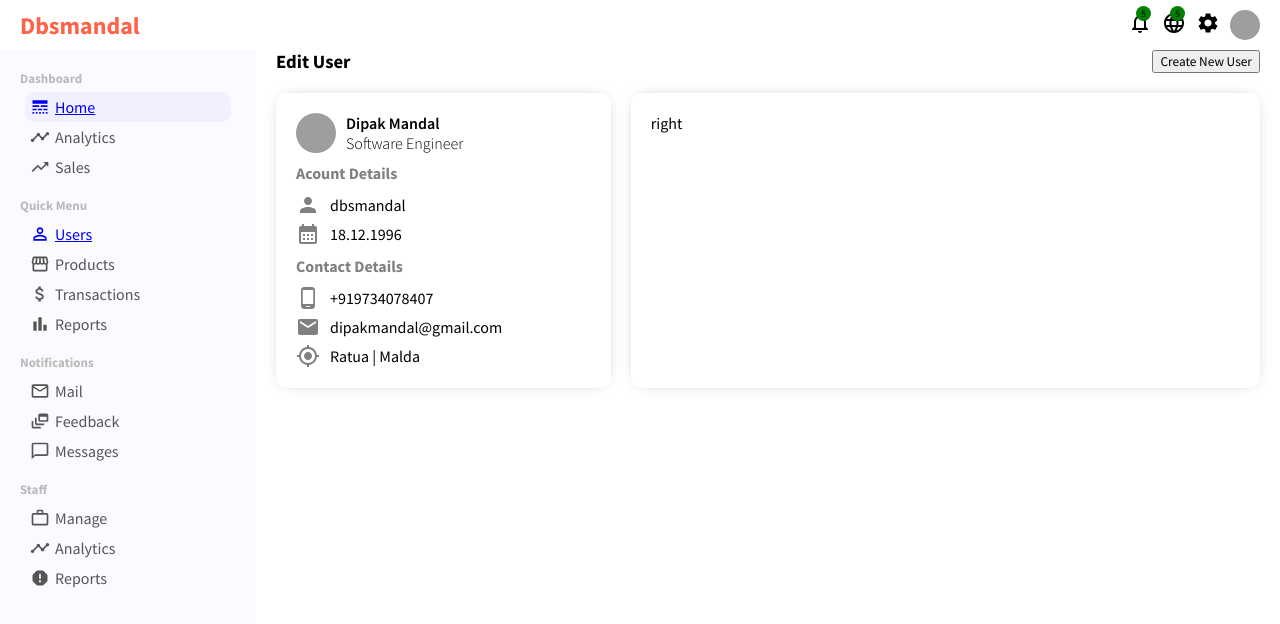
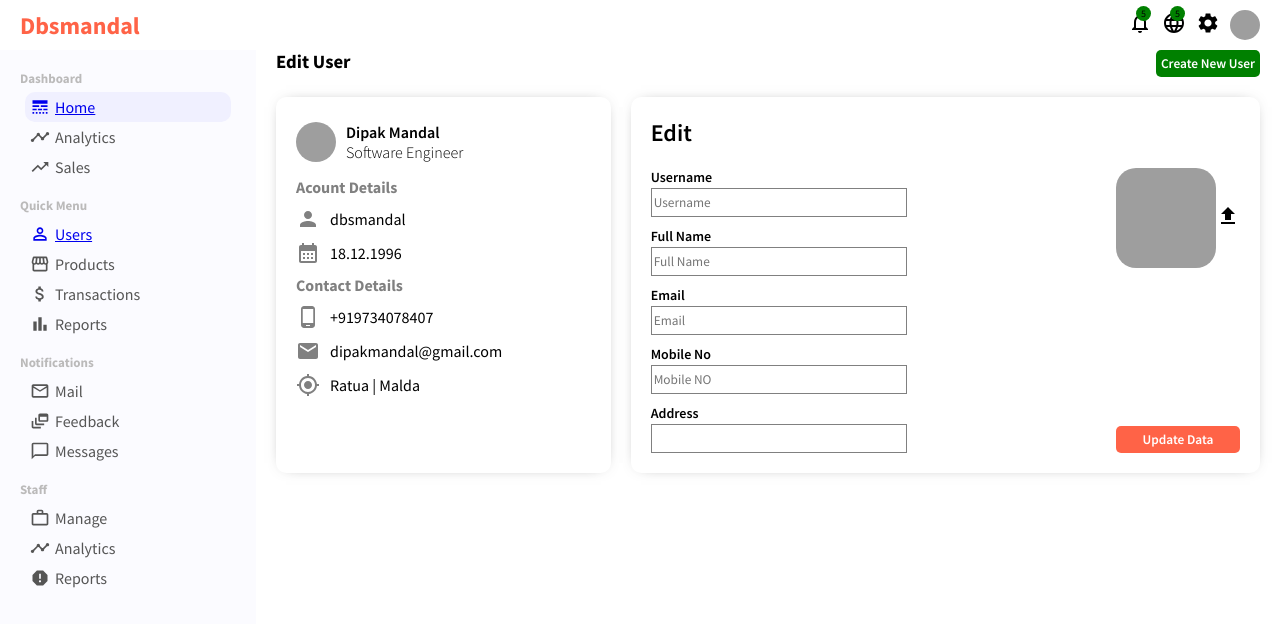
Before and after one commit to dbsmandal/React_Admin_Dashboard, a React (Create React App) app: page /user/1 in a window 1280 px wide. Shown: the top 624 px of the page. Built offline with nearby package versions, Linux system fonts and the light colour scheme; grey boxes are pictures that could not be loaded.

Commit message:
single User page UI done

```diff
--- a/src/Pages/SingleUser/SingleUser.js
+++ b/src/Pages/SingleUser/SingleUser.js
@@ -5,12 +5,17 @@ import CalendarMonthIcon from '@mui/icons-material/CalendarMonth';
 import PhoneAndroidIcon from '@mui/icons-material/PhoneAndroid';
 import EmailIcon from '@mui/icons-material/Email';
 import GpsFixedIcon from '@mui/icons-material/GpsFixed';
+import UploadIcon from '@mui/icons-material/Upload';
+import { Link } from 'react-router-dom';
 const SingleUser = () => {
   return (
     <>
       <div className='singleuser'>
         <h3 className='heading' >Edit User</h3>
+        <Link to="/newUser">
         <button className='create_btn'>Create New User</button>
+        </Link>
+
       </div>
       <div className="user_container">
         <div className="user_container_left">
@@ -29,13 +34,13 @@ const SingleUser = () => {
             <span className='acountDetails_title'>Acount Details</span>
             <div className="acountDetails_info">
               <span className='acountDetails_info_icons'>
-                <PersonIcon className='icons'/>
+                <PersonIcon className='icons' />
                 <span className="acountDetails_info_icons_data">
                   dbsmandal
                 </span>
               </span>
               <span className='acountDetails_info_icons'>
-                <CalendarMonthIcon className='icons'/>
+                <CalendarMonthIcon className='icons' />
                 <span className="acountDetails_info_icons_data">
                   18.12.1996
                 </span>
@@ -52,12 +57,12 @@ const SingleUser = () => {
                 </span>
               </span>
               <span className='acountDetails_info_icons'>
-                <EmailIcon className='icons'/>
+                <EmailIcon className='icons' />
                 <span className="acountDetails_info_icons_data">
                   dipakmandal@gmail.com</span>
               </span>
               <span className='acountDetails_info_icons'>
-                <GpsFixedIcon className='icons'/>
+                <GpsFixedIcon className='icons' />
                 <span className="acountDetails_info_icons_data">
                   Ratua | Malda                </span>
               </span>
@@ -65,7 +70,36 @@ const SingleUser = () => {
           </div>
         </div>
         <div className="user_container_right">
-          right
+          <span className="rightTitle">Edit</span>
+            <form >
+            <div className="form_data">
+              <div className='form_data_left'>
+                <label >Username</label>
+                <input type="text" placeholder='Username' />
+                <label >Full Name</label>
+                <input type="text" placeholder='Full Name' />
+                <label >Email</label>
+                <input type="email" placeholder='Email' />
+                <label >Mobile No</label>
+                <input type="number" placeholder='Mobile NO' />
+                <label >Address</label>
+                <input type="text" />
+              </div>
+              <div className="form_data_right">
+              <div className="form_data_right_profile">
+                <img src="https://media.licdn.com/dms/image/D5603AQG1XhWaX9ZKrw/profile-displayphoto-shrink_800_800/0/1663572180327?e=1684972800&v=beta&t=GeOtUMnArN8aB3dFqFdMWllyLToqb2yc6eBtqzZq2OA" alt="" style={{ height: 100, width: 100, borderRadius: 20 }} />
+                <label htmlFor="uploadfile" style={{ cursor: 'pointer' }}  ><UploadIcon /></label>
+                <input type="file" id="uploadfile" style={{ display: 'none' }} />
+              </div>
+
+              <button className='updateBtn'>Update Data</button>
+
+            </div>
+            </div>
+
+            </form>
+
+
         </div>
       </div>
     </>
--- a/src/Pages/SingleUser/singleuser.css
+++ b/src/Pages/SingleUser/singleuser.css
@@ -1,77 +1,102 @@
-.singleuser{
+.singleuser {
     display: flex;
     justify-content: space-between;
     top: 10px;
     margin: 0px 20px;
 }
-.heading h3{
+
+.heading h3 {
     font-size: 24px;
 }
-.user_container{
+
+.create_btn{
+    border-radius: 5px;
+    border: none;
+    padding: 5px;
+    cursor: pointer;
+    background-color: green;
+    color: white;
+    font-weight: 600;
+
+
+}
+.user_container {
     display: flex;
     justify-content: space-between;
     margin: 20px 20px;
 
 }
 
-.user_container_left{
+.user_container_left {
     flex: 1;
     border-radius: 10px;
     padding: 20px;
     -webkit-box-shadow: 0px 0px 15px -10px rgba(0, 0, 0, 0.75);
     box-shadow: 0px 0px 15px -10px rgba(0, 0, 0, 0.75);
 }
-.user_container_left_profile{
+
+.user_container_left_profile {
     display: flex;
+    padding-top: 5px;
+    padding-bottom: 5px
 }
-.user_container_left_profile img{
+
+.user_container_left_profile img {
     height: 40px;
     width: 40px;
     border-radius: 50%;
     object-fit: cover;
 }
 
-.user_container_left_info{
+.user_container_left_info {
     display: flex;
     flex-direction: column;
     margin-left: 10px;
 }
+
 .user_container_left_username {
     font-weight: 600;
 }
-.user_container_left_profession{
+
+.user_container_left_profession {
     font-weight: 300;
 }
-.acountDetails{
+
+.acountDetails {
     display: flex;
     flex-direction: column;
     padding-top: 10px;
 
 }
-.acountDetails_title{
+
+.acountDetails_title {
     font-weight: bold;
     color: gray;
 }
 
-.acountDetails_info{
+.acountDetails_info {
     display: flex;
     flex-direction: column;
     margin-top: 10px;
-    gap: 5px;
+    gap: 10px;
 }
-.acountDetails_info_icons{
+
+.acountDetails_info_icons {
     display: flex;
     align-items: center;
 }
-.icons{
+
+.icons {
     color: gray;
 }
-.acountDetails_info_icons_data{
+
+.acountDetails_info_icons_data {
     padding-left: 10px;
 
 
 }
-.user_container_right{
+
+.user_container_right {
     flex: 2;
     padding: 20px;
     border-radius: 10px;
@@ -79,3 +104,60 @@
     box-shadow: 0px 0px 15px -10px rgba(0, 0, 0, 0.75);
     margin-left: 20px;
 }
+
+.rightTitle {
+    font-size: 24px;
+    font-weight: 600;
+}
+
+.form_data {
+    display: flex;
+    flex-direction: row;
+    justify-content: space-between;
+}
+.form_data{
+    display: flex;
+    justify-content: space-between;
+    flex-direction: row;
+}
+
+.form_data_left {
+    display: flex;
+    flex-direction: column;
+    margin-top: 10px;
+}
+
+.form_data_left label {
+    margin-top: 10px;
+    font-weight: 600;
+    margin-bottom: 2px;
+    font-size: 14px;
+}
+
+.form_data_left input {
+    border: none;
+    width: 250px;
+    height: 25px;
+    border: 1px solid gray;
+}
+
+.form_data_right {
+    display: flex;
+    flex-direction: column;
+    margin-top: 20px;
+    justify-content: space-between;
+}
+
+.form_data_right_profile {
+    display: flex;
+    align-items: center;
+}
+.updateBtn{
+    border-radius: 5px;
+    border: none;
+    padding: 5px;
+    cursor: pointer;
+    background-color: tomato;
+    color: white;
+    font-weight: 600;
+}
```
